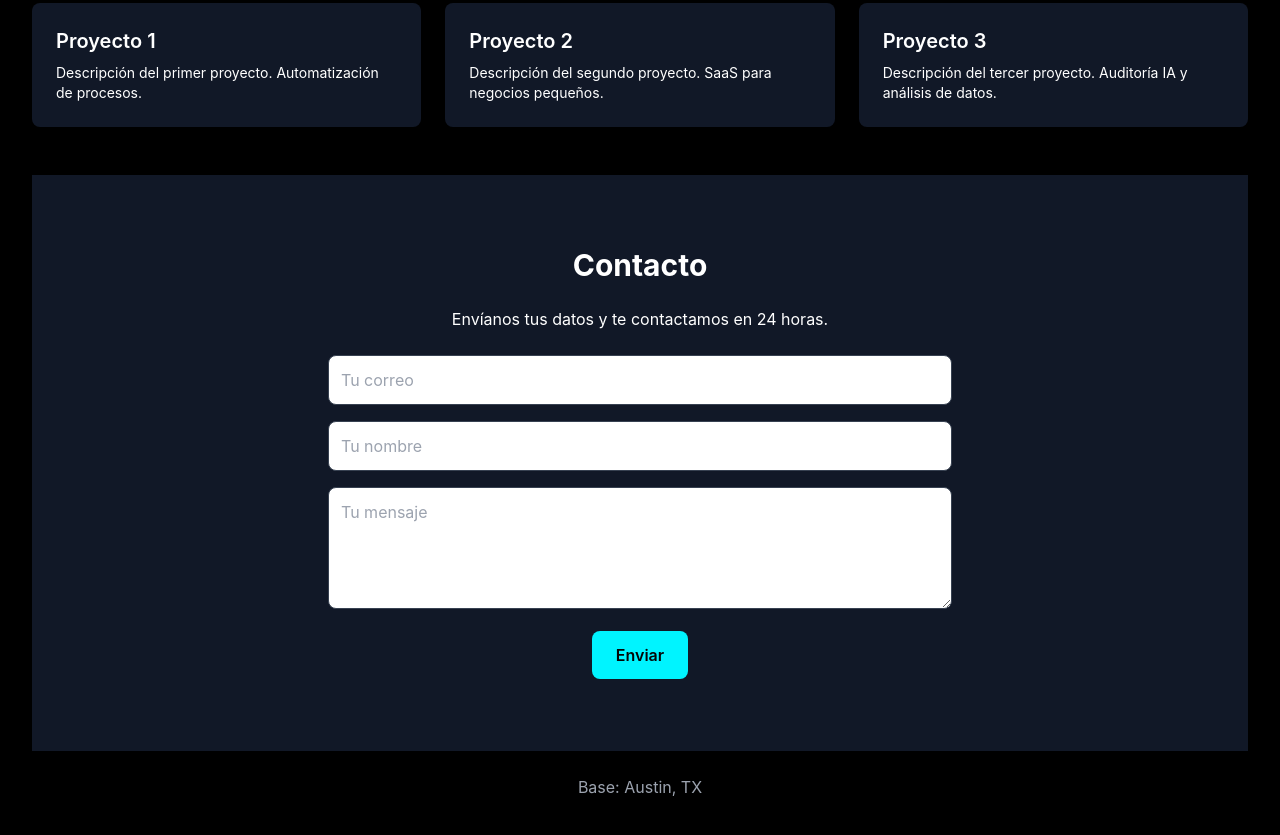
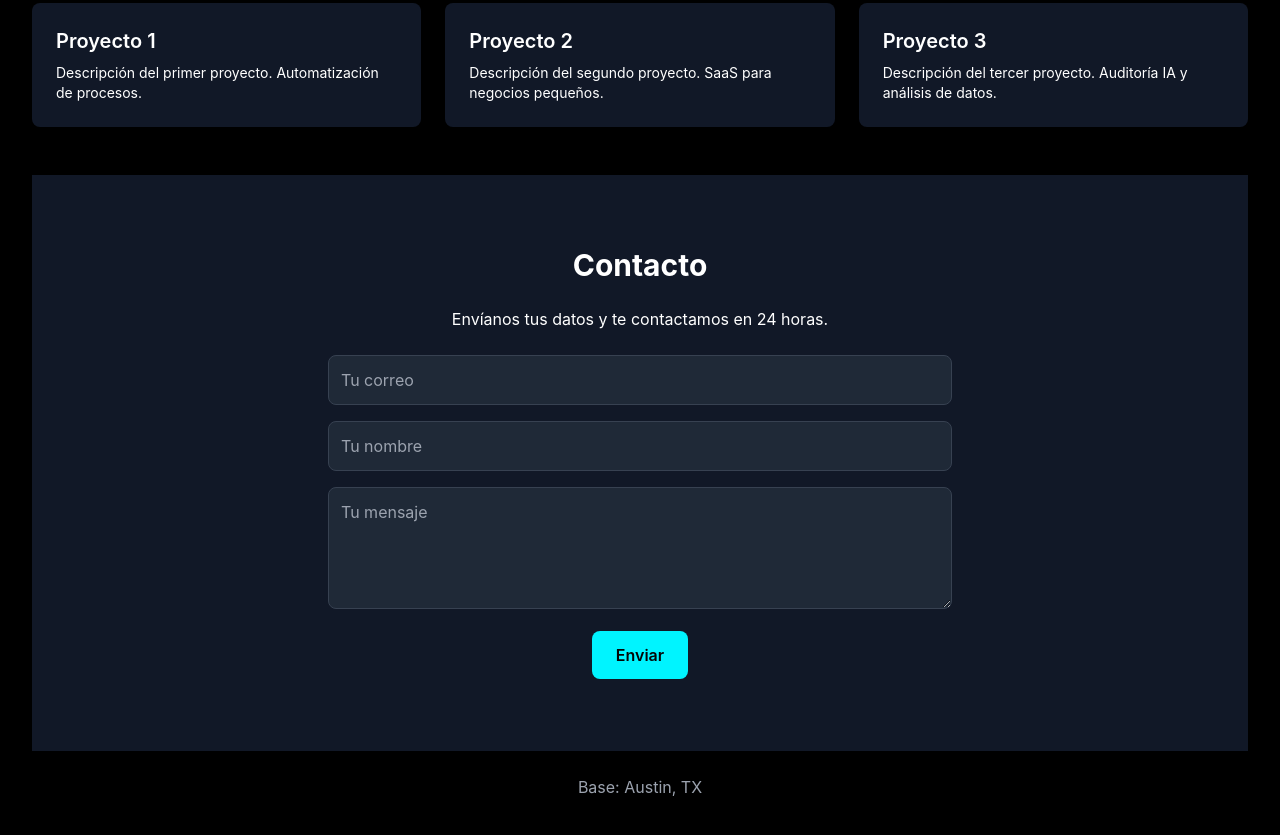
Before and after one commit to serviciotecnicous23-debug/DigitalPro_Core, a website: page index.html in a window 1280 px wide. Shown: the part 501-1336 px from the top of the page. Drawn offline with nearby package versions, Linux system fonts and the light colour scheme.

Commit message:
Fix: contact form fields unblocked, z-index fix, Formspree action added

```diff
--- a/index.html
+++ b/index.html
@@ -72,10 +72,10 @@
     <div class="max-w-2xl mx-auto p-6 text-center">
       <h2 class="text-3xl font-bold mb-6">Contacto</h2>
       <p class="mb-6">Envíanos tus datos y te contactamos en 24 horas.</p>
-      <form class="space-y-4">
-        <input type="email" placeholder="Tu correo" class="w-full p-3 rounded-lg border border-gray-700 focus:outline-none focus:border-blue-500" />
-        <input type="text" placeholder="Tu nombre" class="w-full p-3 rounded-lg border border-gray-700 focus:outline-none focus:border-blue-500" />
-        <textarea rows="4" placeholder="Tu mensaje" class="w-full p-3 rounded-lg border border-gray-700 focus:outline-none focus:border-blue-500"></textarea>
+      <form action="https://formspree.io/f/xnjordqg" method="POST" class="space-y-4 relative z-10">
+        <input type="email" name="email" placeholder="Tu correo" class="w-full p-3 rounded-lg border border-gray-700 bg-gray-800 text-white placeholder-gray-400 focus:outline-none focus:border-blue-500" />
+        <input type="text" name="name" placeholder="Tu nombre" class="w-full p-3 rounded-lg border border-gray-700 bg-gray-800 text-white placeholder-gray-400 focus:outline-none focus:border-blue-500" />
+        <textarea rows="4" name="message" placeholder="Tu mensaje" class="w-full p-3 rounded-lg border border-gray-700 bg-gray-800 text-white placeholder-gray-400 focus:outline-none focus:border-blue-500"></textarea>
         <button type="submit" class="button">Enviar</button>
       </form>
     </div>
```
